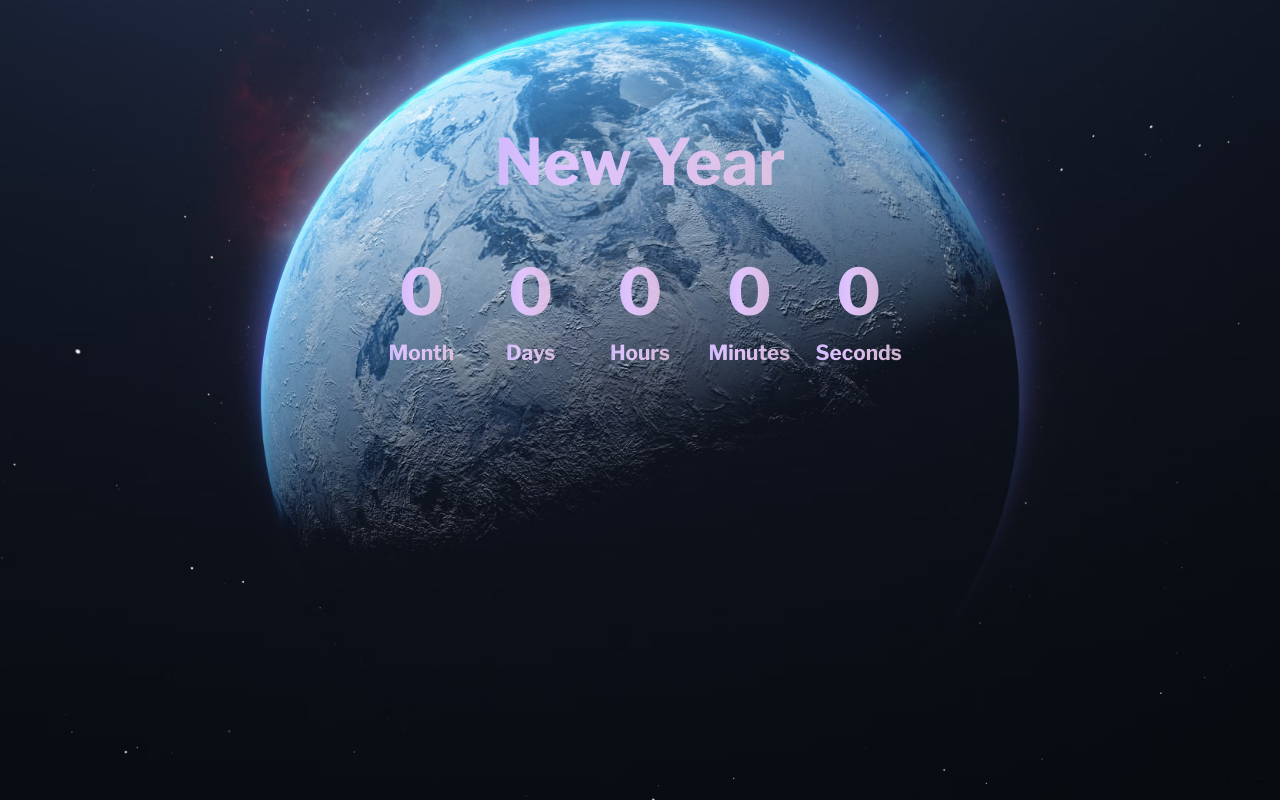
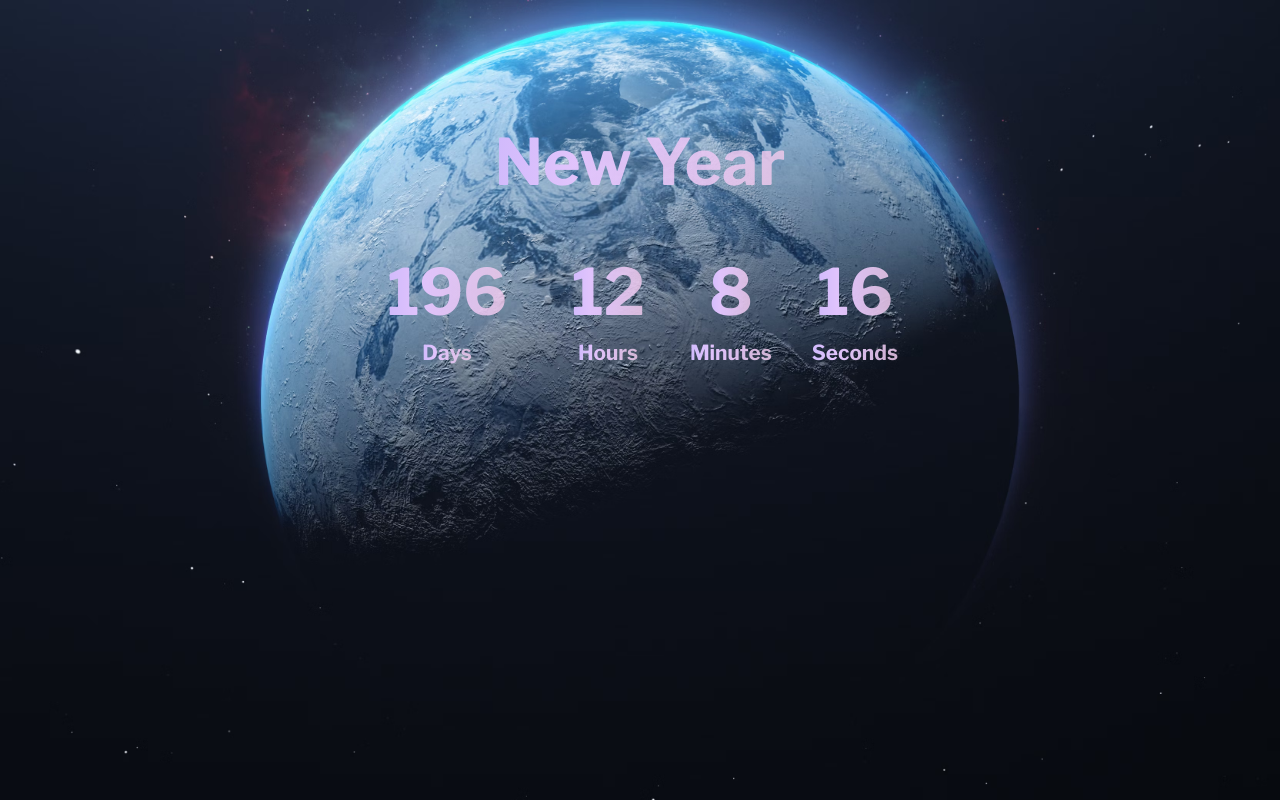
Before and after one commit to RichardAR0/Project-7--Counter-App-, a plain HTML site: page Index.html in a window 1280 px wide. Drawn offline with nearby package versions, Linux system fonts and the light colour scheme.

Commit message:
countdown function

```diff
--- a/Index.html
+++ b/Index.html
@@ -17,10 +17,6 @@
   </div>
 
   <div class="countdown-container">
-    <div class="countdown-c month-c">
-      <p class="count-numbers" id="month">0</p>
-      <span>Month</span>
-    </div>
 
     <div class="countdown-c days-c">
       <p class="count-numbers" id="days">0</p>
--- a/sctript.js
+++ b/sctript.js
@@ -0,0 +1,26 @@
+const daysEl = document.getElementById('days');
+const hoursEl = document.getElementById('hours');
+const minutesEl = document.getElementById('minutes');
+const secondsEl = document.getElementById('seconds');
+
+const newYears = '1 Jan 2025'
+
+function countdown(){
+  const newYearsDate = new Date(newYears);
+  const currentDate = new Date();
+
+  const totalSeconds = (newYearsDate - currentDate) / 1000;
+
+  const days = Math.floor(totalSeconds / 3600 / 24);
+  const hours = Math.floor(totalSeconds / 3600) % 24;
+  const minutes = Math.floor(totalSeconds / 60) % 60;
+  const seconds =  Math.floor(totalSeconds) % 60;
+
+
+  daysEl.innerHTML = days;
+  hoursEl.innerHTML = hours;
+  minutesEl.innerHTML = minutes;
+  secondsEl.innerHTML = seconds;
+
+}
+countdown();
```
